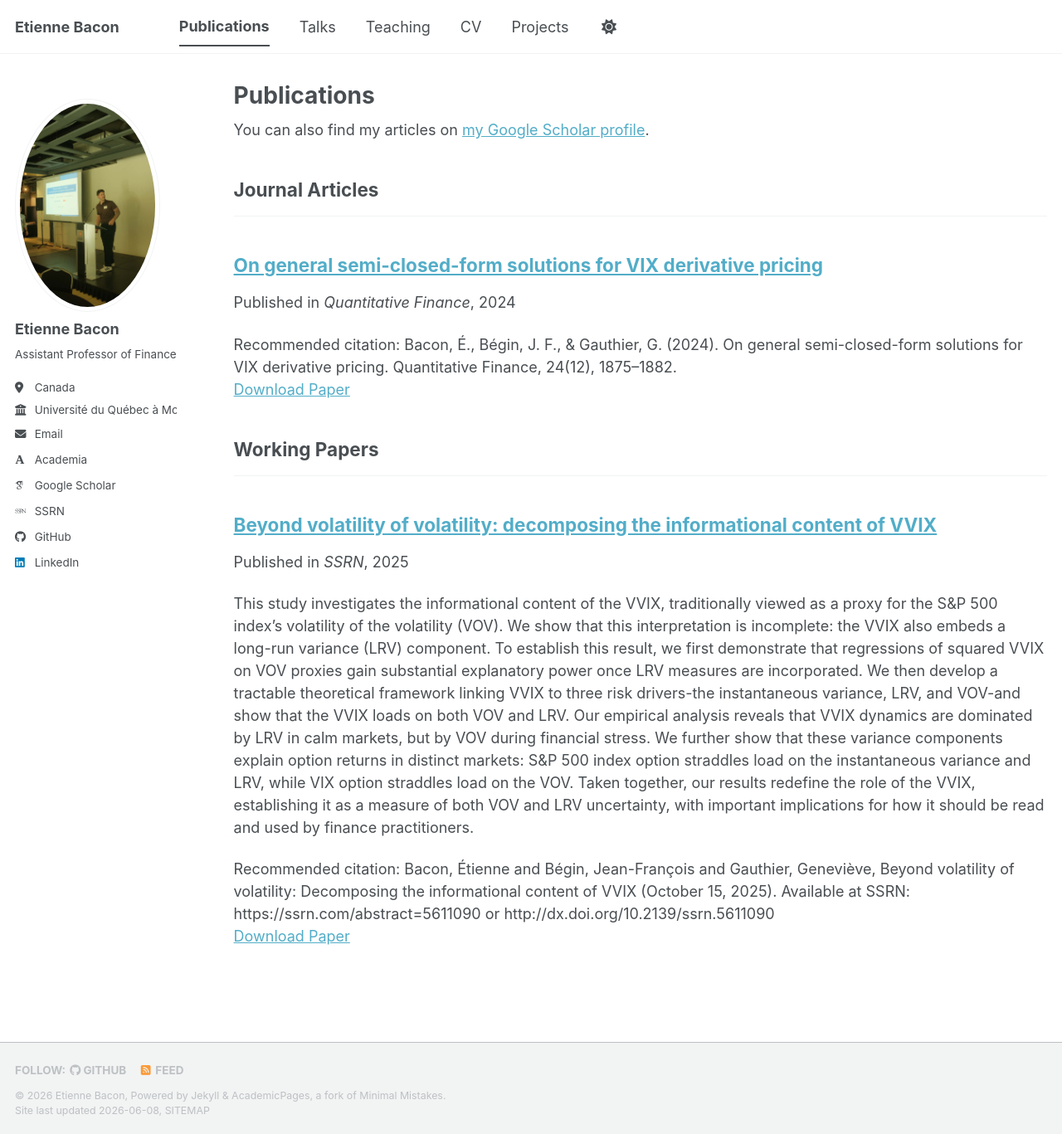
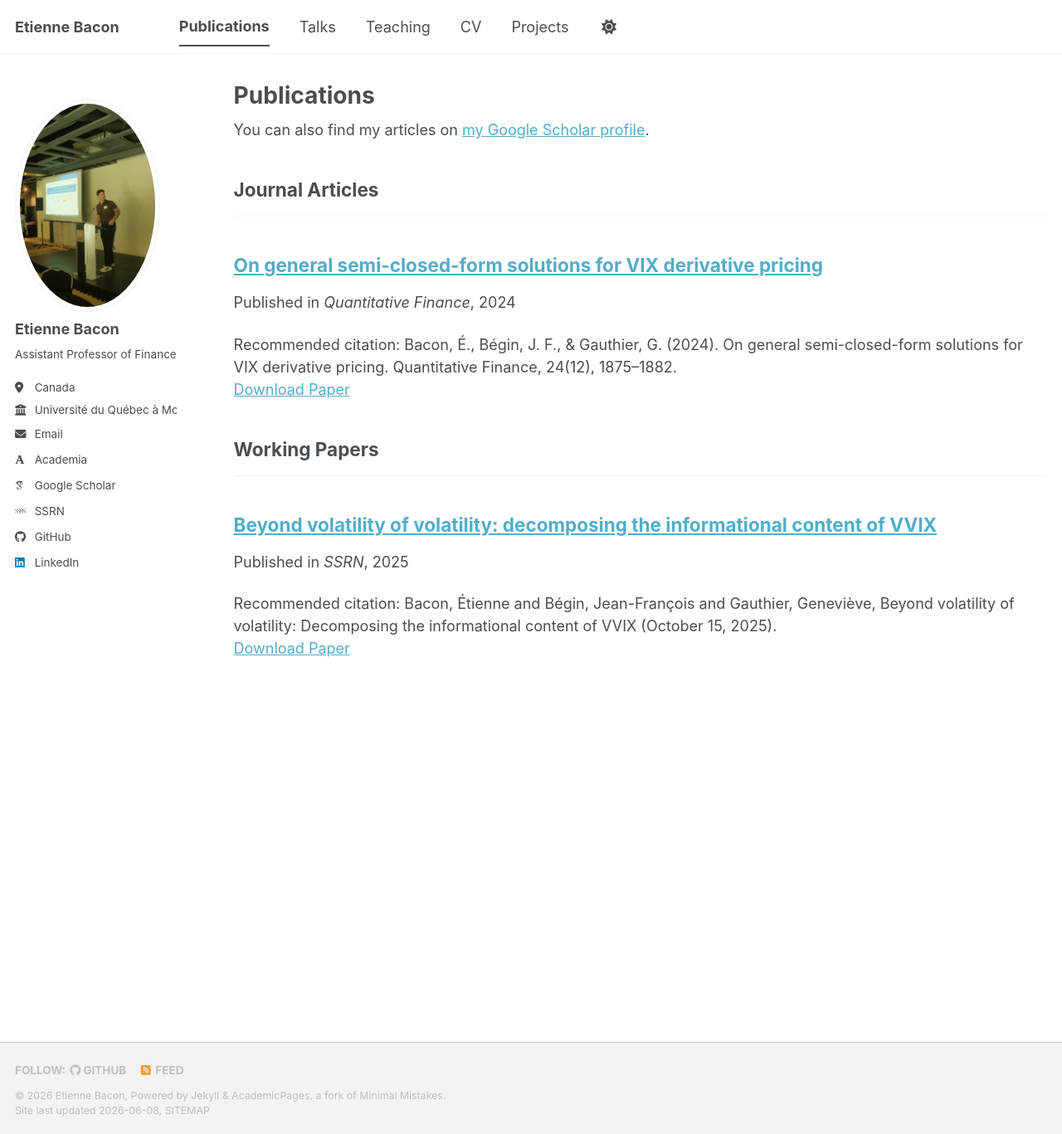
Before and after one commit to EtienneBacon/EtienneBacon.github.io, a Jekyll site: the page built from _pages/publications.html, in a window 1280 px wide and 1367 px high. Shown: the whole window at 83% size. Built offline with Jekyll 4.4.1, drawn with Linux system fonts in a browser that asks for light colours; some web fonts are replaced; a script bundle is joined from its source files by our own code; library files that are not in the unit come from our copies.

Commit message:
Update BeyondVOV.md

```diff
--- a/_publications/BeyondVOV.md
+++ b/_publications/BeyondVOV.md
@@ -3,11 +3,11 @@ title: "Beyond volatility of volatility: decomposing the informational content o
 collection: publications
 category: working
 permalink: /publication/BeyondVOV
-excerpt: "This study investigates the informational content of the VVIX, traditionally viewed as a proxy for the S&P 500 index's volatility of the volatility (VOV). We show that this interpretation is incomplete: the VVIX also embeds a long-run variance (LRV) component. To establish this result, we first demonstrate that regressions of squared VVIX on VOV proxies gain substantial explanatory power once LRV measures are incorporated. We then develop a tractable theoretical framework linking VVIX to three risk drivers-the instantaneous variance, LRV, and VOV-and show that the VVIX loads on both VOV and LRV. Our empirical analysis reveals that VVIX dynamics are dominated by LRV in calm markets, but by VOV during financial stress. We further show that these variance components explain option returns in distinct markets: S&P 500 index option straddles load on the instantaneous variance and LRV, while VIX option straddles load on the VOV. Taken together, our results redefine the role of the VVIX, establishing it as a measure of both VOV and LRV uncertainty, with important implications for how it should be read and used by finance practitioners."
+excerpt:
 date: 2025-10-16
 venue: 'SSRN'
 slidesurl:
 paperurl: 'https://papers.ssrn.com/sol3/papers.cfm?abstract_id=5611090'
 bibtexurl:
-citation: 'Bacon, Étienne and Bégin, Jean-François and Gauthier, Geneviève, Beyond volatility of volatility: Decomposing the informational content of VVIX (October 15, 2025). Available at SSRN: https://ssrn.com/abstract=5611090 or http://dx.doi.org/10.2139/ssrn.5611090'
+citation: 'Bacon, Étienne and Bégin, Jean-François and Gauthier, Geneviève, Beyond volatility of volatility: Decomposing the informational content of VVIX (October 15, 2025).'
 ---
```
